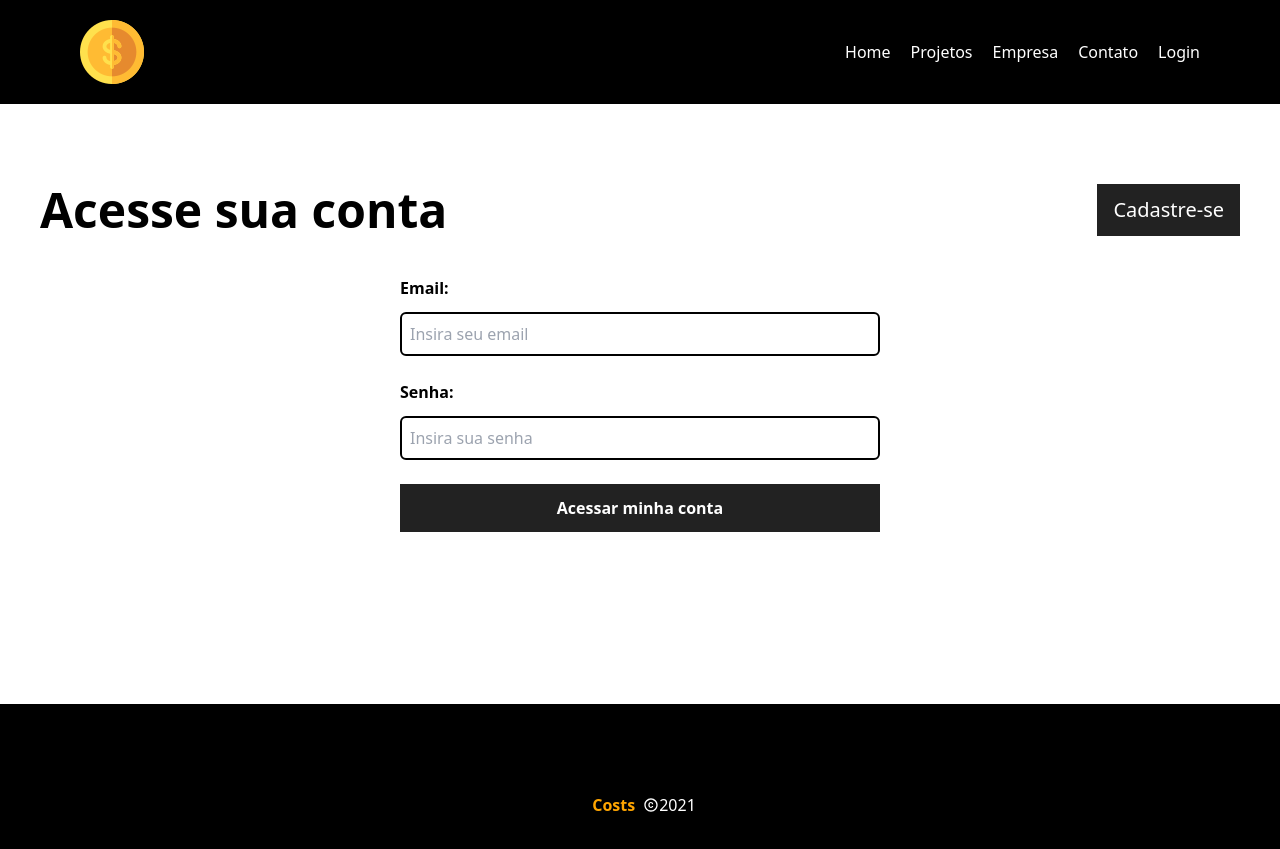
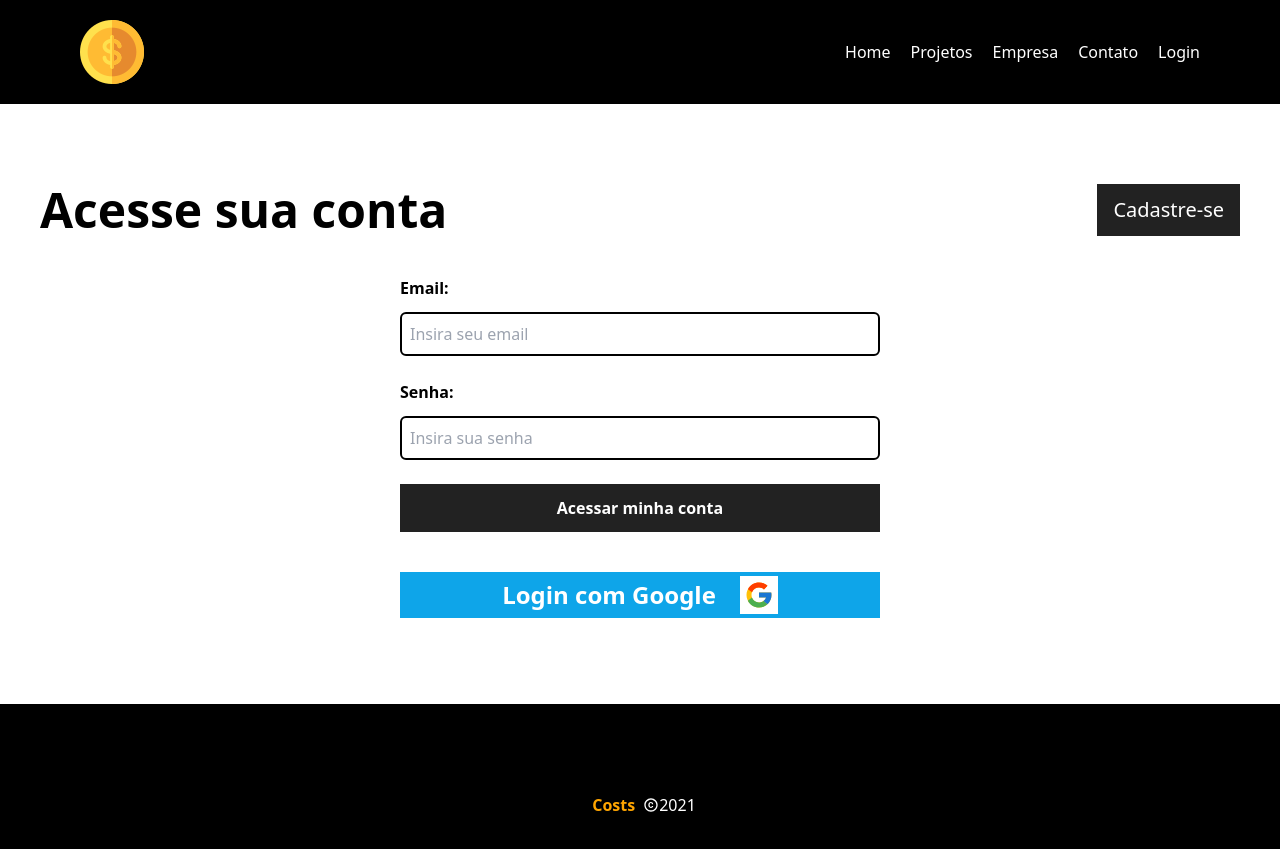
Before and after one commit to thiagoomatheus/costs, a React app in the folder costs/: page /login in a window 1280 px wide. Built offline with nearby package versions, Linux system fonts and the light colour scheme; no server answers; the database is empty; some icons are missing; the HTML template or start-up script is replaced by a standard one.

Commit message:
feat: login with google

```diff
--- a/costs/src/components/form/LoginForm.tsx
+++ b/costs/src/components/form/LoginForm.tsx
@@ -24,6 +24,7 @@ export default function LoginForm({handleSubmit, btnText}: Props) {
             [target.name]: target.value
         })
     }
+
     return (
         <form className="flex flex-col w-2/5 m-auto gap-y-6" onSubmit={(e: React.FormEvent) => {
             e.preventDefault()
--- a/costs/src/pages/Login.tsx
+++ b/costs/src/pages/Login.tsx
@@ -1,9 +1,12 @@
 import { useEffect, useState } from "react"
-import { getAuth, signInWithEmailAndPassword } from "firebase/auth";
+import { getAuth, signInWithEmailAndPassword, signInWithPopup, GoogleAuthProvider } from "firebase/auth";
 import MainTitleWithButton from "../components/layout/MainTitleWithButton";
 import Message from "../components/layout/Message";
 import LoginForm, { UserType } from "../components/form/LoginForm";
 import { useNavigate } from "react-router-dom";
+import { FcGoogle } from "react-icons/fc";
+
+const provider = new GoogleAuthProvider();
 
 type Props = {
     getUserId: (uid: string) => void
@@ -45,6 +48,23 @@ export default function Login({getUserId}: Props) {
             });
         }
     }
+
+    function handleLoginGoogle() {
+        const auth = getAuth();
+        signInWithPopup(auth, provider)
+        .then((result) => {
+            const user = result.user;
+            setMessage("Login realizado com sucesso")
+            getUserId(user.uid)
+            sessionStorage.setItem("uid", user.uid)
+            navigate("/projects")
+        }).catch((error) => {
+            const errorCode = error.code;
+            const errorMessage = error.message;
+            setMessage(errorCode + errorMessage)
+        });
+    }
+
     return (
         <main className="flex flex-col mx-10 gap-y-10">
             {message && <Message msg={message} type={type} />}
@@ -52,6 +72,10 @@ export default function Login({getUserId}: Props) {
                 Acesse sua conta
             </MainTitleWithButton>
             <LoginForm handleSubmit={handleLogin} btnText="Acessar minha conta" />
+            <button onClick={handleLoginGoogle} className="flex flex-row justify-center gap-x-6 p-1 items-center bg-sky-500 text-2xl font-bold text-white w-2/5 m-auto hover:bg-sky-700 duration-500">
+                <span>Login com Google</span>
+                <span className="bg-white text-3xl p-1"><FcGoogle /></span>
+            </button>
         </main>
     )
 }
```
